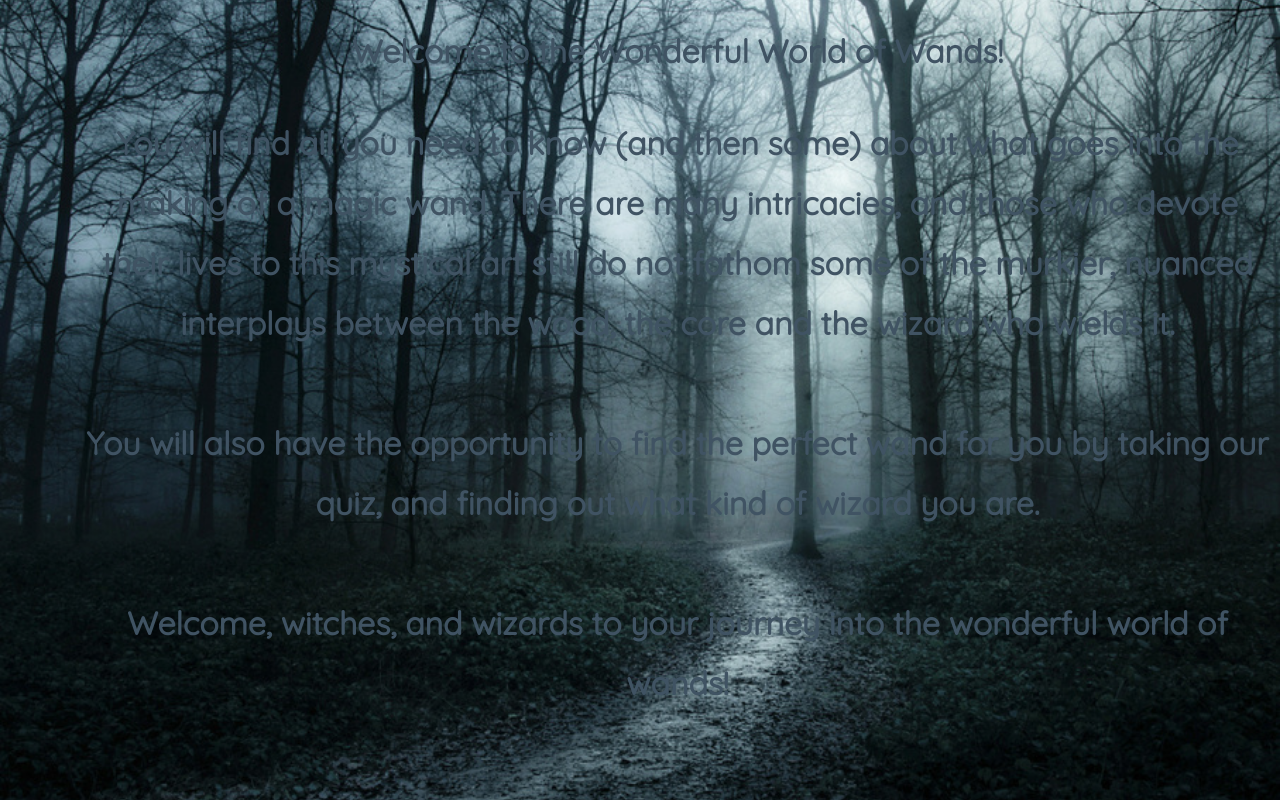
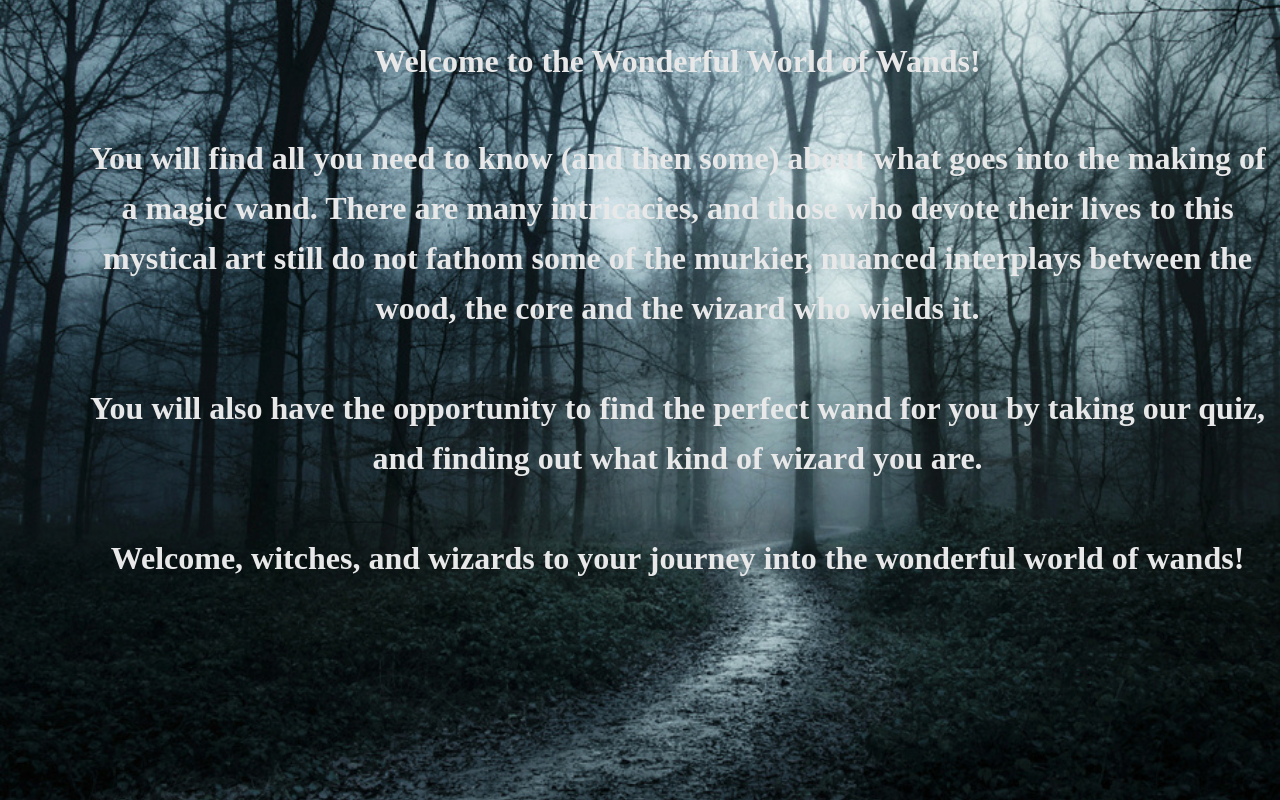
Before and after one commit to lemalley/wand-shop, a plain HTML site: page index.html in a window 1280 px wide. Drawn offline with Linux system fonts and the light colour scheme.

Commit message:
adjusted fonts, color, etc

```diff
--- a/wands.css
+++ b/wands.css
@@ -1,9 +1,16 @@
 
-h1 {color: rgb(64, 83, 99);
+h1 {color: rgb(232, 232, 233);
     text-align: center;
-    line-height: 60px;
+    line-height: 80px;
+    font-family: 'Cinzel', serif;
+    font-weight: bold
 }
-h2 {color: rgb(35, 112, 153);
+h2 {color: rgb(247, 248, 248);
+}
+p {
+    font-family: 'EB Garamond', serif;
+    font-weight: bold;
+    line-height: 50px;
 }
 .right-align {text-align:right;
 }
```
